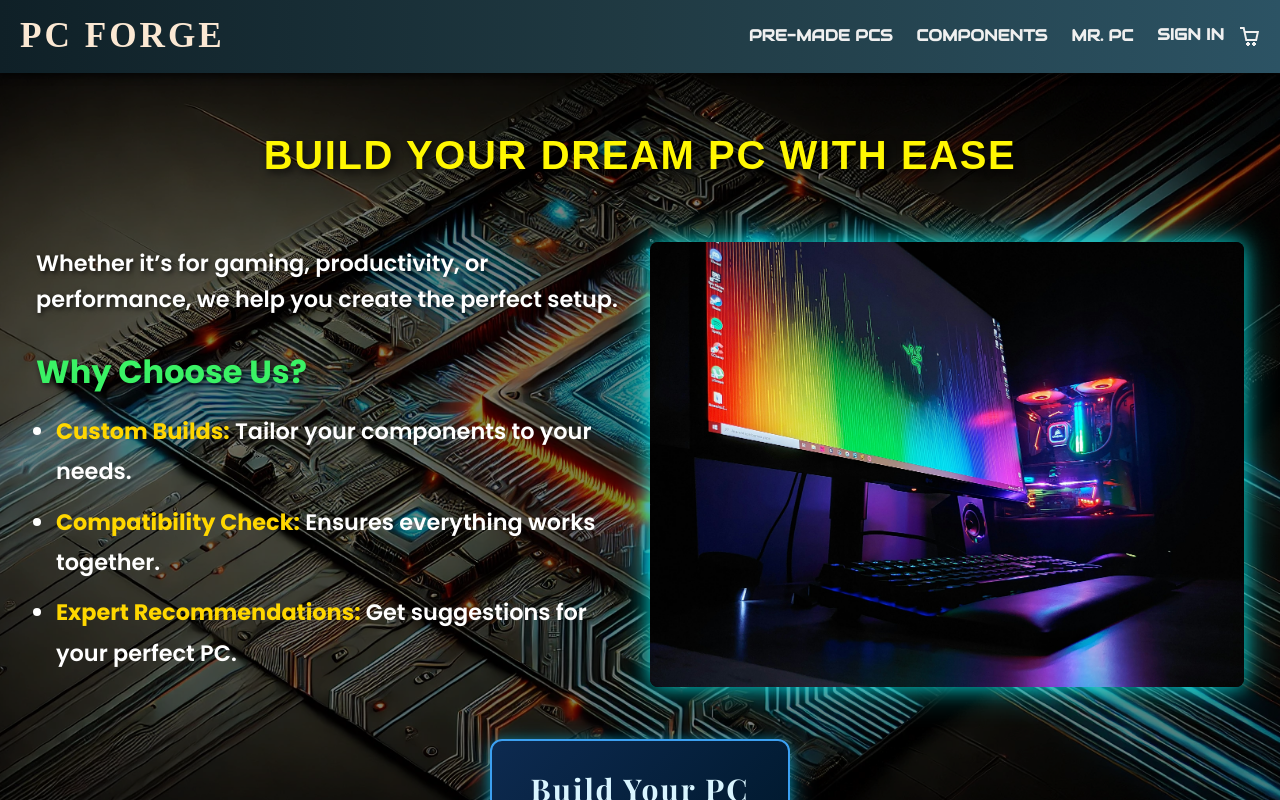
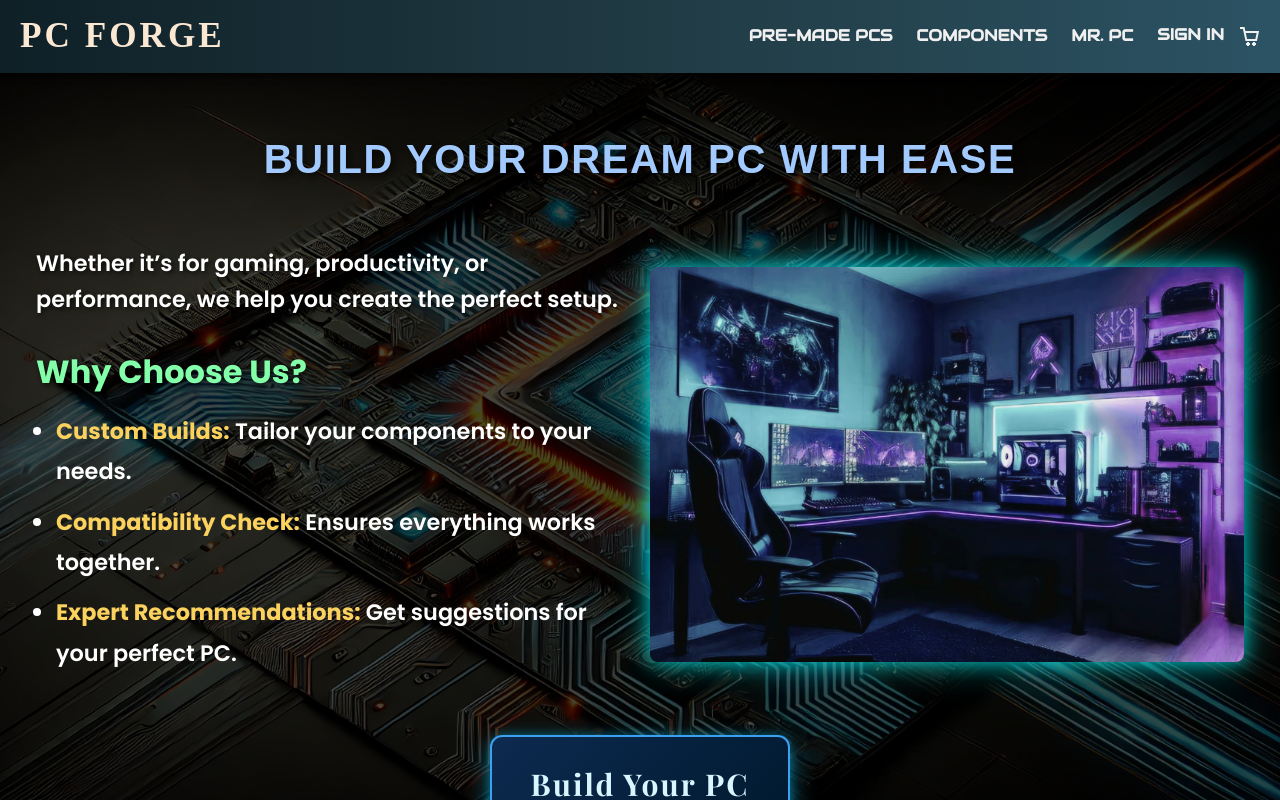
Before and after one commit to Ojasp21/pc_forge, a React (Vite) app in the folder frontend/: page / in a window 1280 px wide. Shown: the top 800 px of the page. Built offline with nearby package versions, Linux system fonts and the light colour scheme; a web font is replaced by a local one.

Commit message:
Changed Home Page Image and some styling

```diff
--- a/frontend/src/components/TextContent.css
+++ b/frontend/src/components/TextContent.css
@@ -24,7 +24,7 @@
     font-weight: bold;
     margin-bottom: 5px;
     text-shadow: 3px 3px 8px rgba(0, 0, 0, 0.8);
-    color: #fff702;
+    color: #a2caff;
     letter-spacing: 0.1rem;
 }
 .text-title:hover {
@@ -43,7 +43,7 @@
     font-weight: bold;
     margin-bottom: 15px;
     text-shadow: 2px 2px 6px rgba(0, 0, 0, 0.8);
-    color: #3af265;
+    color: #84ffa9;
 }
 
 .features-list {
@@ -58,7 +58,7 @@
 }
 
 .features-list strong {
-    color: #ffd700;
+    color: #fbd25e;
 }
 
 .image-section {
--- a/frontend/src/components/TextContent.jsx
+++ b/frontend/src/components/TextContent.jsx
@@ -68,7 +68,7 @@ const TextContent = () => {
         <div className="image-section">
           <img
             className="customGif"
-            src="/src/images/mainimg.jpeg"
+            src="/src/images/bg1.jpeg"
             alt="Custom PC"
           />
         </div>
--- a/frontend/src/components/containers/GamingContainer1.jsx
+++ b/frontend/src/components/containers/GamingContainer1.jsx
@@ -168,7 +168,7 @@ const GamingContainer1 = () => {
               <tr>
                 <th>Component</th>
                 <th>Description</th>
-                <th>Buy Now</th>
+                <th>Here You Go</th>
               </tr>
             </thead>
             <tbody>
--- a/frontend/src/pages/Home.jsx
+++ b/frontend/src/pages/Home.jsx
@@ -10,7 +10,8 @@ const Home = () => {
       {/* Hero Section */}
       <div className="w-full p-0 h-screen flex justify-center items-center relative">
         {/* Background Image */}
-        <div className="m-0 h-full w-full bg-homepagebg inset-0 bg-cover bg-center bg-no-repeat brightness-50"></div>
+        <div className="m-0 h-full w-full bg-homepagebg inset-0 bg-cover bg-center bg-no-repeat brightness-50 "></div>
+        <div className="absolute inset-0 bg-black opacity-45"></div>
 
         {/* Content Section */}
         <div className="absolute flex flex-col items-center space-y-8 px-4 text-center">
```
Also changed, not shown: frontend/src/images/bg1.jpeg (added).
